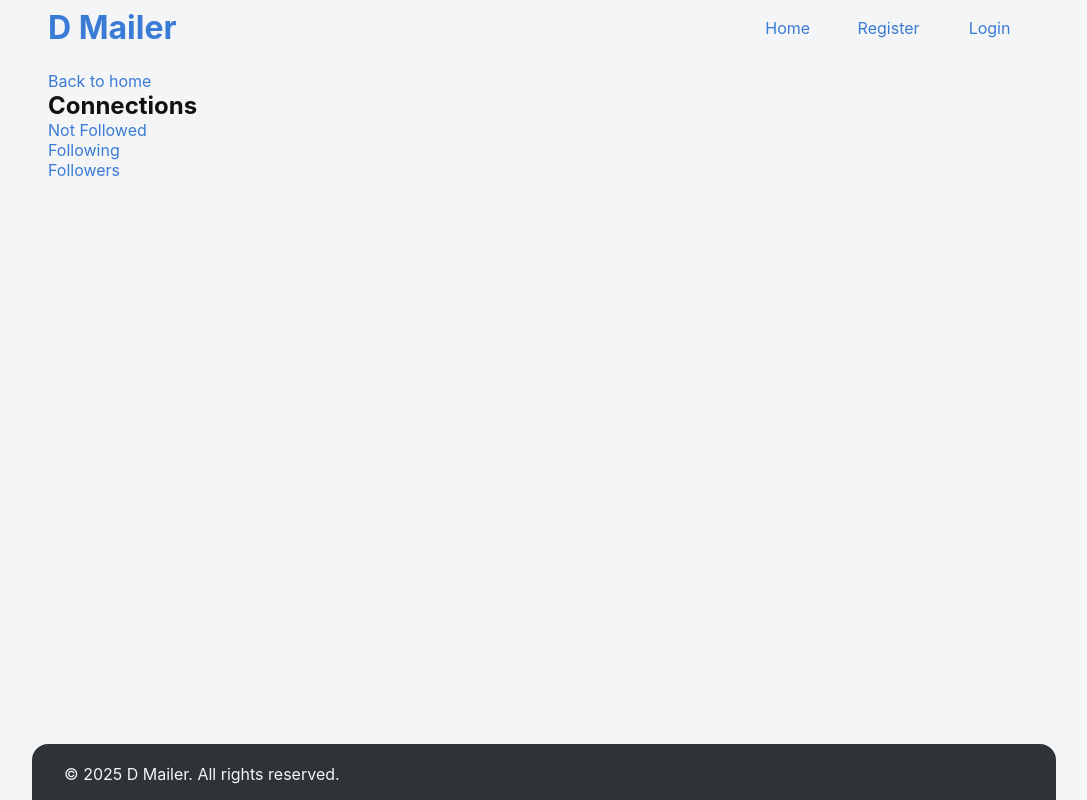
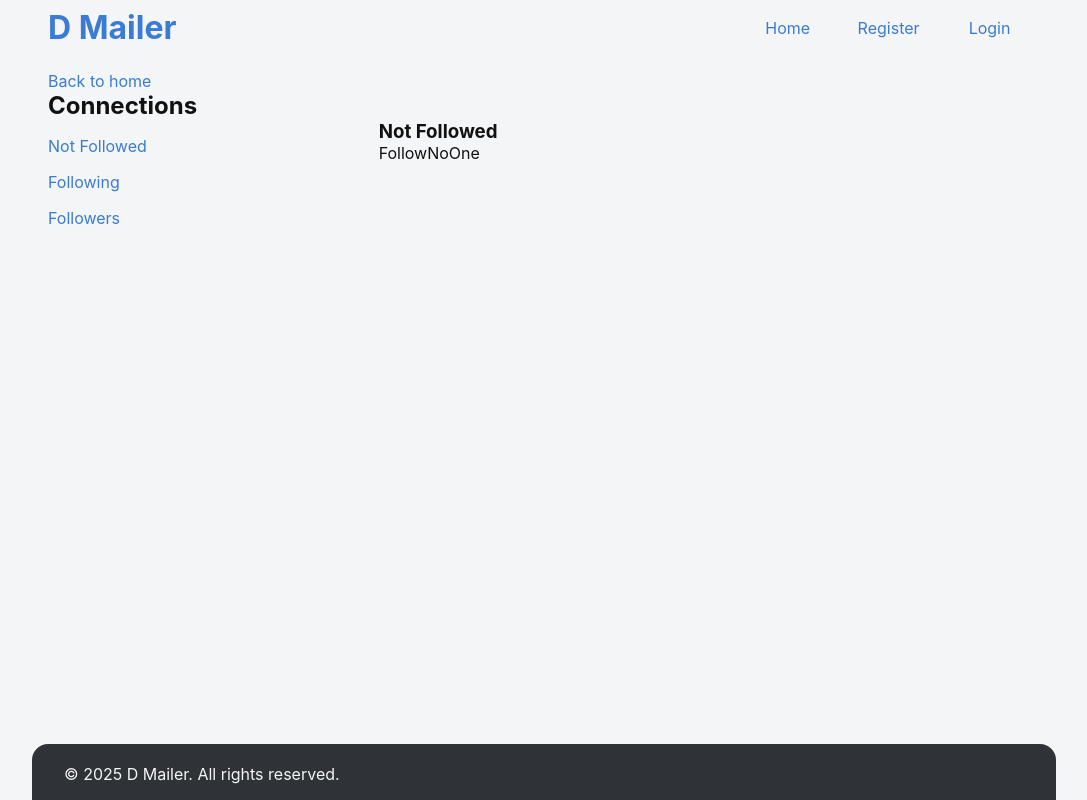
Before and after one commit to Daxyca/spaces-client, a React (Vite) app: page /connections in a window 1280 px wide. Shown: the whole page, without its empty margins (96-1183 px from the left). Built offline with nearby package versions, Linux system fonts and the light colour scheme; no server answers.

Commit message:
feat: add connections router and components

```diff
--- /dev/null
+++ b/src/components/connections/Followers.jsx
@@ -0,0 +1,8 @@
+export default function Follower() {
+  return (
+    <>
+      <h3>Followers</h3>
+      <p>FollowSomeone</p>
+    </>
+  );
+}
--- /dev/null
+++ b/src/components/connections/Following.jsx
@@ -0,0 +1,8 @@
+export default function Following() {
+  return (
+    <>
+      <h3>Following</h3>
+      <p>FollowSomeone</p>
+    </>
+  );
+}
--- /dev/null
+++ b/src/components/connections/NotFollowed.jsx
@@ -0,0 +1,8 @@
+export default function NotFollowed() {
+  return (
+    <>
+      <h3>Not Followed</h3>
+      <p>FollowNoOne</p>
+    </>
+  );
+}
--- a/src/pages/ConnectionsPage.jsx
+++ b/src/pages/ConnectionsPage.jsx
@@ -1,6 +1,7 @@
-import { Link } from "react-router";
+import { Link, Outlet } from "react-router";
 import Page from "./Page.jsx";
 import { useEffect } from "react";
+import "../styles/ConnectionsPage.css";
 
 export default function ConnectionsPage() {
   useEffect(() => {}, []);
@@ -9,9 +10,16 @@ export default function ConnectionsPage() {
     <Page>
       <Link to="/">Back to home</Link>
       <h2>Connections</h2>
-      <Link to="">Not Followed</Link>
-      <Link to="following">Following</Link>
-      <Link to="followers">Followers</Link>
+      <div className="connections-container">
+        <div className="connections-left">
+          <Link to="">Not Followed</Link>
+          <Link to="following">Following</Link>
+          <Link to="followers">Followers</Link>
+        </div>
+        <div className="connections-right">
+          <Outlet />
+        </div>
+      </div>
     </Page>
   );
 }
--- /dev/null
+++ b/src/routes/connectionsRouter.jsx
@@ -0,0 +1,23 @@
+import ConnectionsPage from "../pages/ConnectionsPage.jsx";
+import NotFollowed from "../components/connections/NotFollowed.jsx";
+import Following from "../components/connections/Following.jsx";
+import Follower from "../components/connections/Followers.jsx";
+
+export default {
+  path: "/connections",
+  element: <ConnectionsPage />,
+  children: [
+    {
+      index: true,
+      element: <NotFollowed />,
+    },
+    {
+      path: "Following",
+      element: <Following />,
+    },
+    {
+      path: "Followers",
+      element: <Follower />,
+    },
+  ],
+};
--- /dev/null
+++ b/src/styles/ConnectionsPage.css
@@ -0,0 +1,10 @@
+.connections-container {
+  display: grid;
+  grid-template-columns: 1fr 2fr;
+}
+
+.connections-left {
+  display: grid;
+  gap: 1rem;
+  padding-top: 1rem;
+}
```
Also changed, not shown: src/routes/index.jsx (+2 -6 lines).
